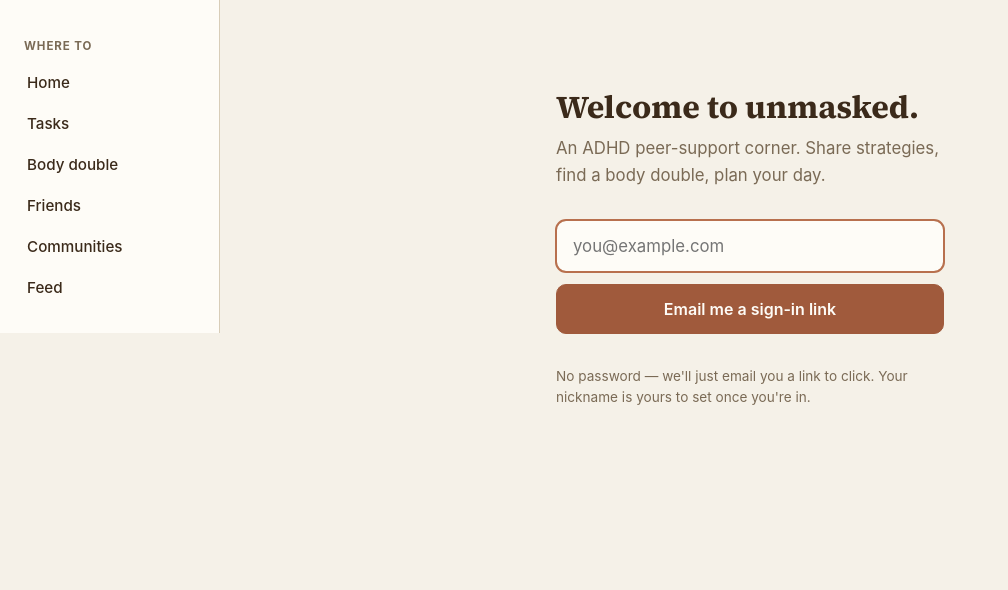
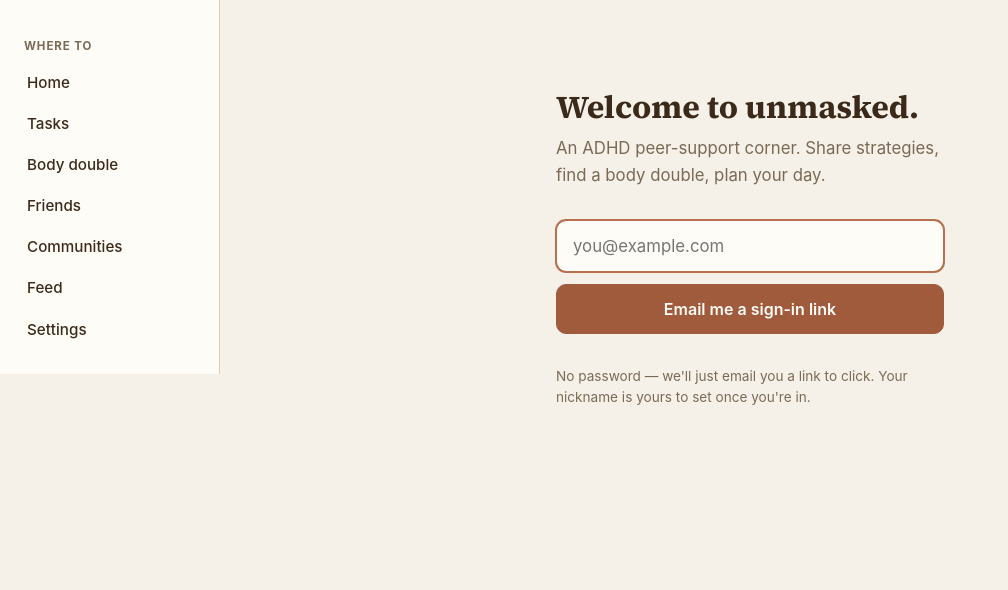
Before and after one commit to albertding19/DRP, a Django app: page /accounts/start/?next=/accounts/settings/ in a window 1280 px wide. Shown: the part 66-656 px from the top of the page, without its empty margins (0-1008 px from the left). Run offline with Django 5.2, Linux system fonts and the light colour scheme; the visitor is signed in with stand-in values (Sample User, id 1); some libraries are stand-ins or nearby versions.

Commit message:
fix: made settings tab visible

```diff
--- a/static/css/site.css
+++ b/static/css/site.css
@@ -154,7 +154,9 @@ h1, h2, h3, h4 {
   color: rgba(254, 252, 247, 0.85);
   font-size: 0.875rem;
   font-family: var(--font-sans);
+  text-decoration: none;
 }
+.site-user:hover { color: rgba(254, 252, 247, 1); text-decoration: underline; }
 
 .site-shell {
   display: grid;
--- a/templates/base.html
+++ b/templates/base.html
@@ -40,7 +40,7 @@
           </form>
         {% endif %}
       {% endwith %}
-      <span class="site-user">{{ request.user.nickname }}</span>
+      <a class="site-user" href="{% url 'accounts:settings' %}" title="Account settings">{{ request.user.nickname }}</a>
     {% endif %}
   </header>
 
@@ -63,6 +63,7 @@
           <li><a href="{% url 'accounts:friends' %}" class="{% if vn == 'accounts:friends' %}active{% endif %}">Friends</a></li>
           <li><a href="{% url 'communities:list' %}" class="{% if 'communities' in vn %}active{% endif %}">Communities</a></li>
           <li><a href="{% url 'posts:feed' %}" class="{% if 'posts:' in vn %}active{% endif %}">Feed</a></li>
+          <li><a href="{% url 'accounts:settings' %}" class="{% if vn == 'accounts:settings' %}active{% endif %}">Settings</a></li>
         </ul>
 
         {% comment %}
```
